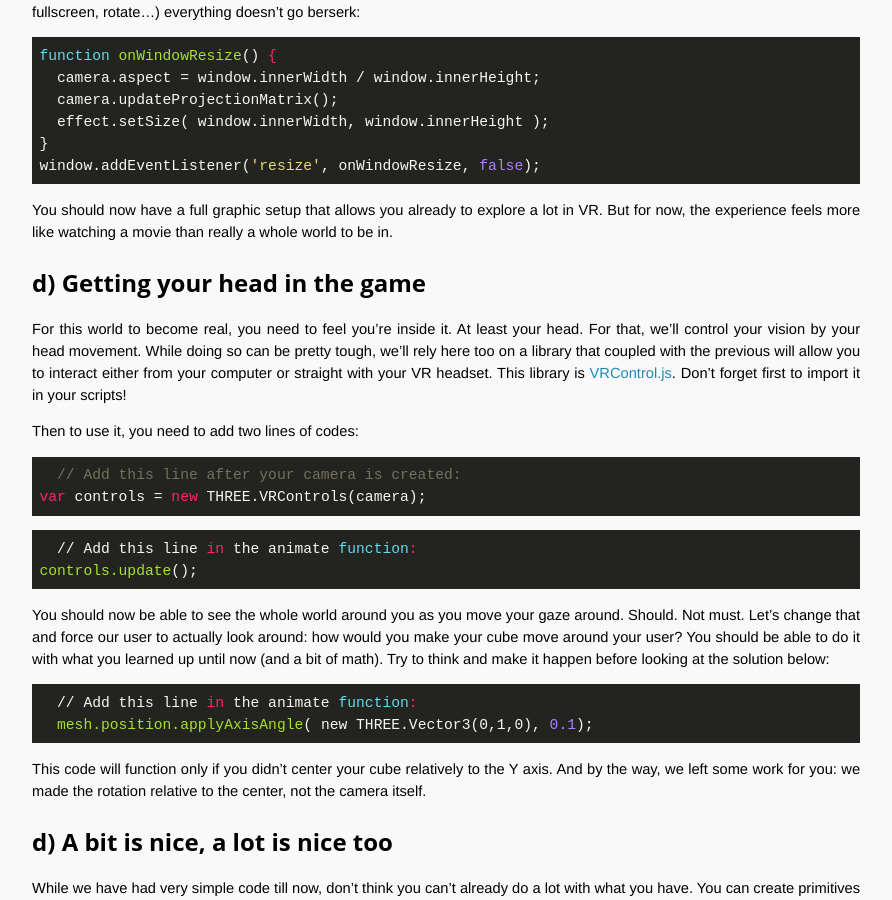
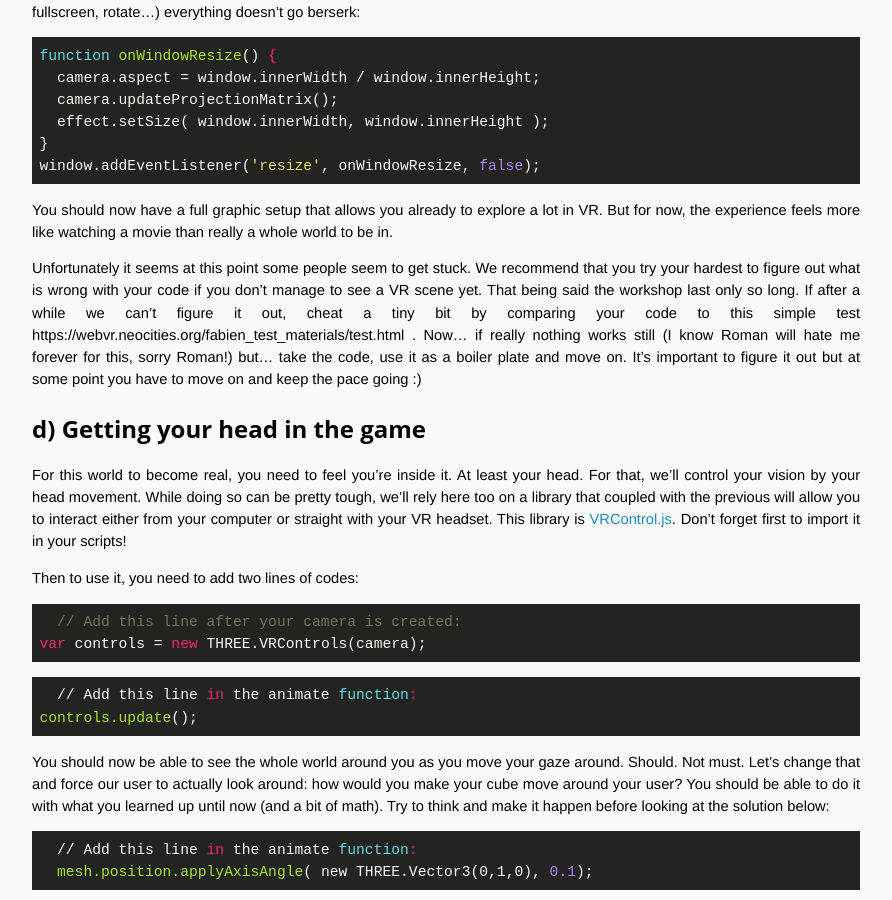
Before and after one commit to OpenTechSchool-Brussels/webVR-for-3D-graphics-and-music, a Jekyll site: the page built from your-3D-scene.markdown, in a window 1280 px wide and 900 px high, scrolled down 5305 px. Shown: the whole window, without its empty margins (324-1216 px from the left). Built offline with Jekyll 4.4.1, drawn with Linux system fonts in a browser that asks for light colours; Markdown is read by kramdown in place of the engine named in the settings.

Commit message:
link to boilerplate

```diff
--- a/your-3D-scene.markdown
+++ b/your-3D-scene.markdown
@@ -179,6 +179,8 @@ window.addEventListener('resize', onWindowResize, false);
 
 You should now have a full graphic setup that allows you already to explore a lot in VR. But for now, the experience feels more like watching a movie than really a whole world to be in.
 
+Unfortunately it seems at this point some people seem to get stuck. We recommend that you try your hardest to figure out what is wrong with your code if you don't manage to see a VR scene yet. That being said the workshop last only so long. If after a while we can't figure it out, cheat a tiny bit by comparing your code to this simple test https://webvr.neocities.org/fabien_test_materials/test.html . Now... if really nothing works still (I know Roman will hate me forever for this, sorry Roman!) but... take the code, use it as a boiler plate and move on. It's important to figure it out but at some point you have to move on and keep the pace going :)
+
 ## d) Getting your head in the game
 For this world to become real, you need to feel you're inside it. At least your head. For that, we'll control your vision by your head movement. While doing so can be pretty tough, we'll rely here too on a library that coupled with the previous will allow you to interact either from your computer or straight with your VR headset. This library is [VRControl.js](https://github.com/mrdoob/three.js/blob/master/examples/js/controls/VRControls.js). Don't forget first to import it in your scripts!
 
```
